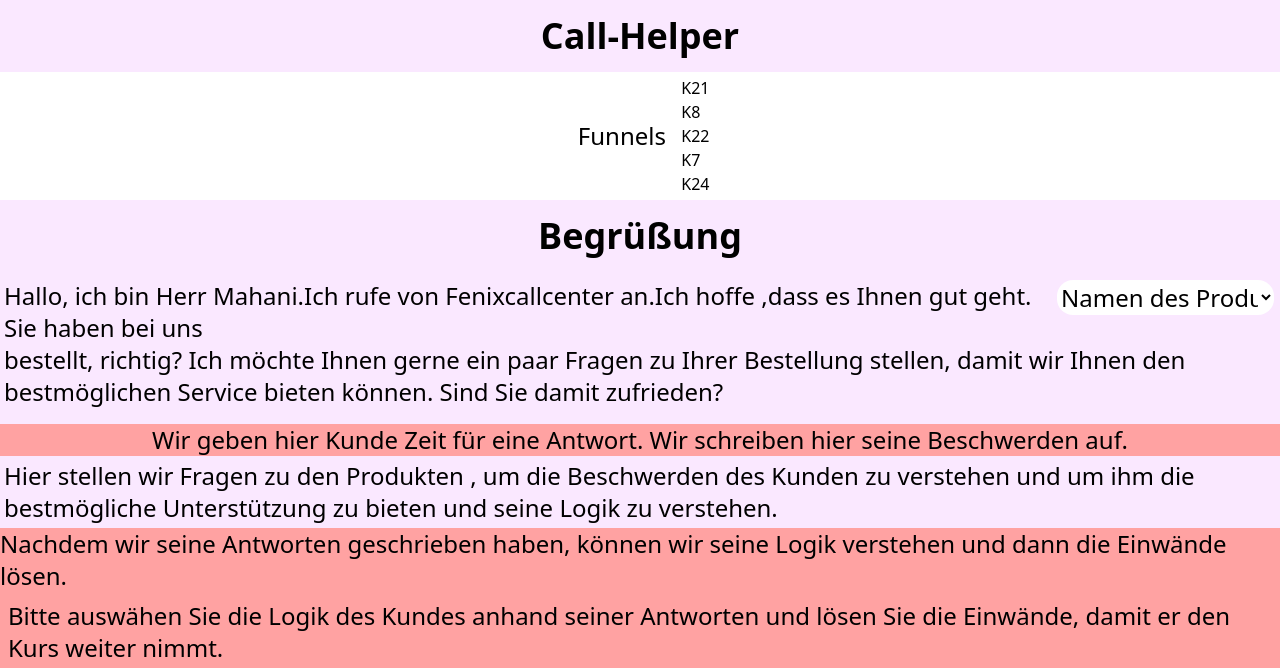
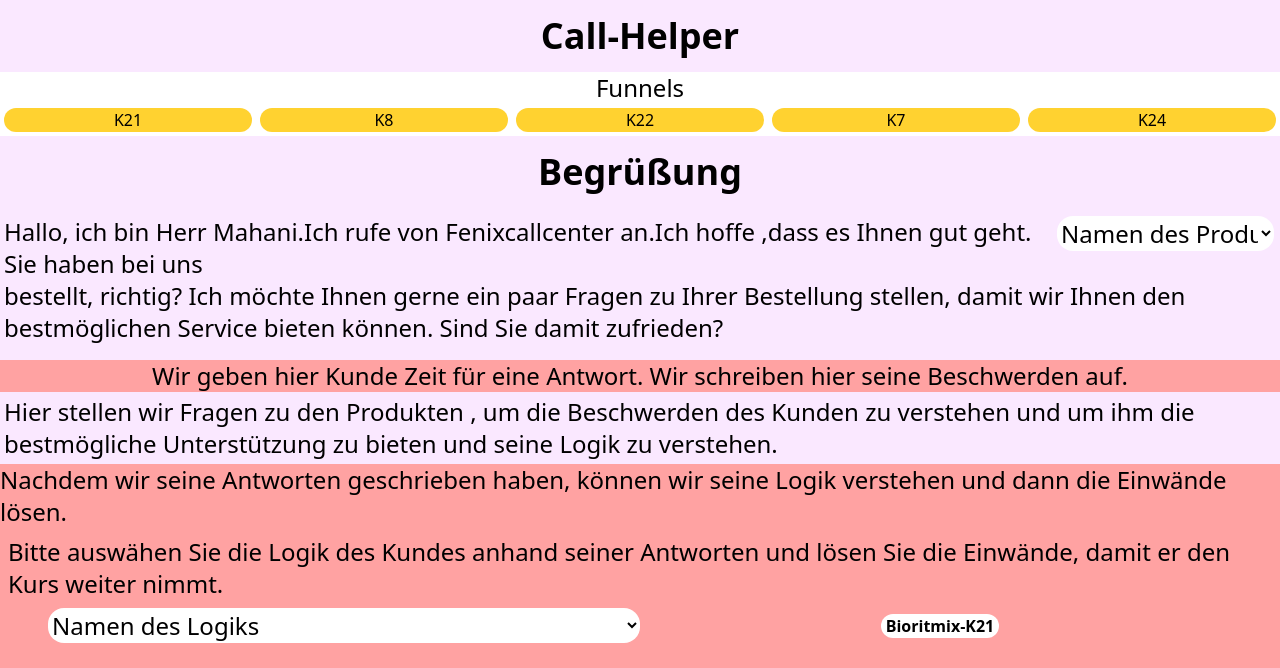
Before and after one commit to neonims/Call-Helper, a website built with Vite: page index.html in a window 1280 px wide. Shown: the top 668 px of the page. Built offline with nearby package versions, Linux system fonts and the light colour scheme.

Commit message:
funnels change

```diff
--- a/index.html
+++ b/index.html
@@ -20,14 +20,14 @@
     </header>
     <!--#endregion -->
     <!--#region Funnels-->
-    <div class="Funnels flex flex-flow flex-row w-full h-fit justify-center items-center">
+    <div class="Funnels flex flex-flow flex-col w-full h-fit justify-center items-center">
       <h1 class="text-2xl">Funnels</h1>
-      <div class="Funnels-Names flex flex-flow flex-col w-100 h-2.5 p-1 justify-between items-center">
-        <button class="w-[20%] rounded-2xl border-b-blue-700">K21</button>
-        <button class="w-[20%] rounded-2xl border-b-blue-700">K8</button>
-        <button class="w-[20%] rounded-2xl border-b-blue-700">K22</button>
-        <button class="w-[20%] rounded-2xl border-b-blue-700">K7</button>
-        <button class="w-[20%] rounded-2xl border-b-blue-700">K24</button>
+      <div class="Funnels-Names flex flex-flow flex-row w-full h-fit p-1 justify-between items-center gap-2">
+        <button class="w-[20%] rounded-2xl border-b-blue-700 bg-amber-300">K21</button>
+        <button class="w-[20%] rounded-2xl border-b-blue-700 bg-amber-300">K8</button>
+        <button class="w-[20%] rounded-2xl border-b-blue-700 bg-amber-300">K22</button>
+        <button class="w-[20%] rounded-2xl border-b-blue-700 bg-amber-300">K7</button>
+        <button class="w-[20%] rounded-2xl border-b-blue-700 bg-amber-300">K24</button>
       </div>
     </div>
     <!--#endregion -->
```
Also changed, not shown: src/css/output.css.
